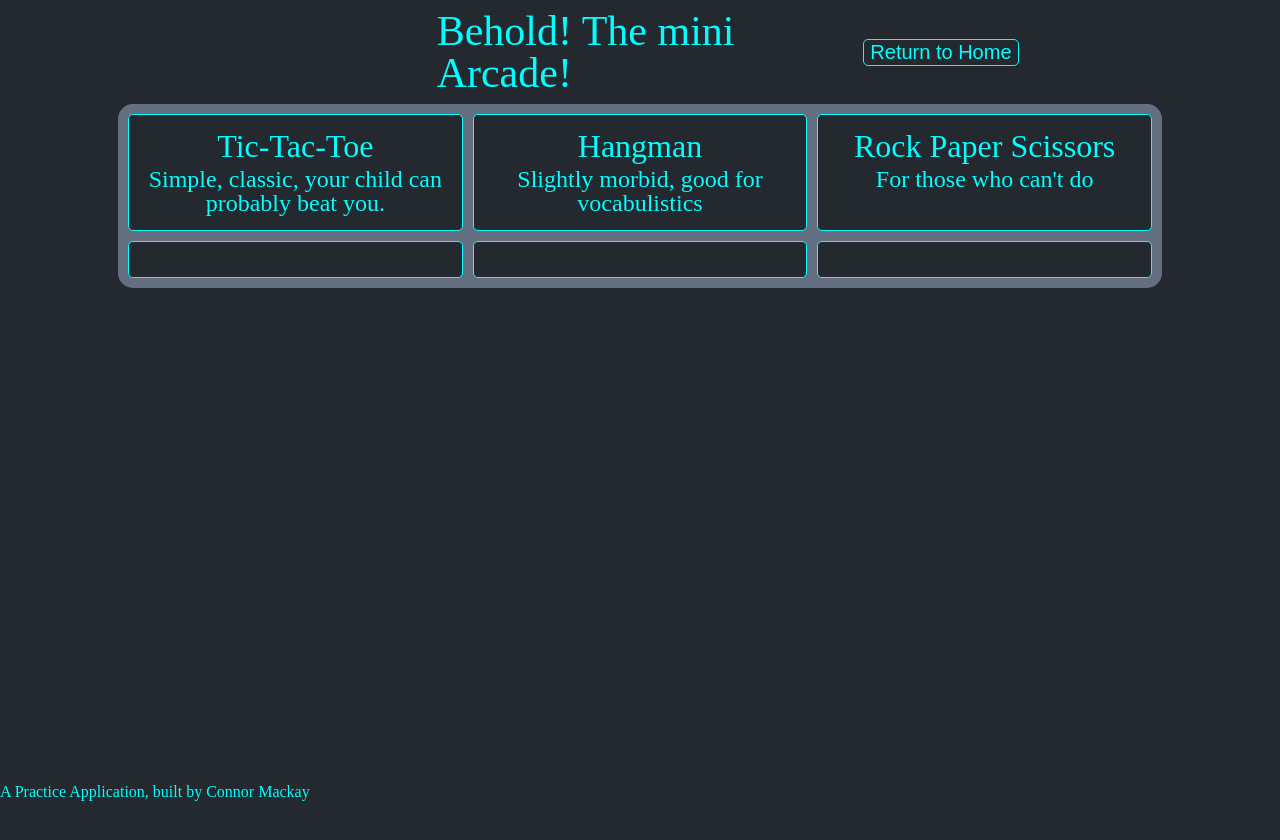
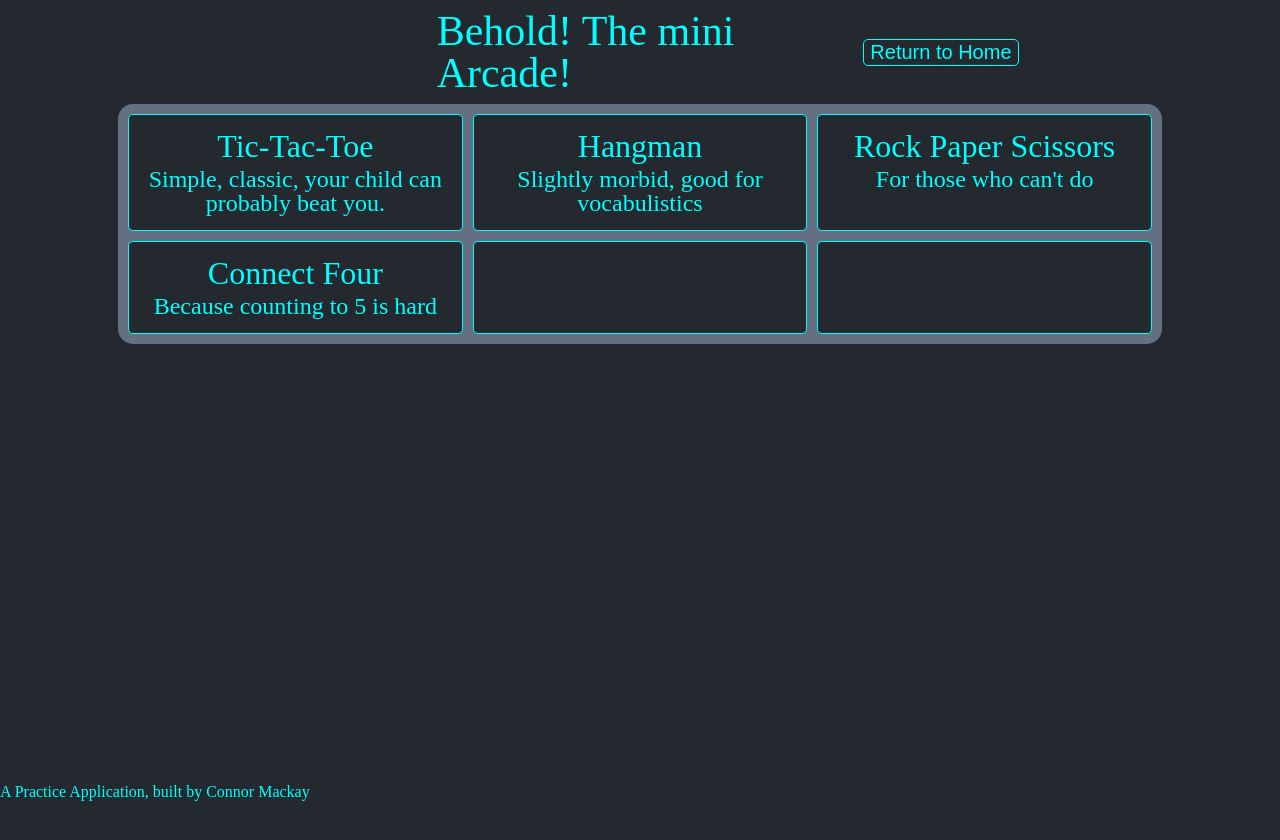
Before and after one commit to CD-Mackay/mini-arcade, a React app: page / in a window 1280 px wide. Shown: the top 840 px of the page. Built offline with nearby package versions, Linux system fonts and the light colour scheme.

Commit message:
Add connectfour to gamelist

```diff
--- a/client/App.js
+++ b/client/App.js
@@ -11,6 +11,7 @@ import Home from 'pages/Home/Home';
 import Tic from './src/components/games/tictactoe/Tic.js';
 import Header from './src/components/atoms/Header/Header.js';
 import Footer from './src/components/atoms/Footer/Footer.js';
+import ConnectFour from './src/components/games/ConnectFour/ConnectFour.js';
 
 /* Asset Imports */
 import { GlobalStyle } from './GlobalStyles.js'
@@ -38,6 +39,9 @@ const App = () => {
             <Route exact path="/rockpaperscissors" >
               <RockPaper />
             </Route>
+            <Route exact path="connectfour">
+              <ConnectFour />
+            </Route>
           </Switch>
           <Footer />
       </StyledApp>
--- a/client/src/components/atoms/GameList/GameList.js
+++ b/client/src/components/atoms/GameList/GameList.js
@@ -25,7 +25,10 @@ const GameList = () => {
         game="rockpaperscissors"
         name="Rock Paper Scissors"
         description="For those who can't do"/>
-        <GameListItem />
+        <GameListItem
+        game="connectfour"
+        name="Connect Four"
+        description="Because counting to 5 is hard" />
         <GameListItem />
         <GameListItem />
     </div>
```
